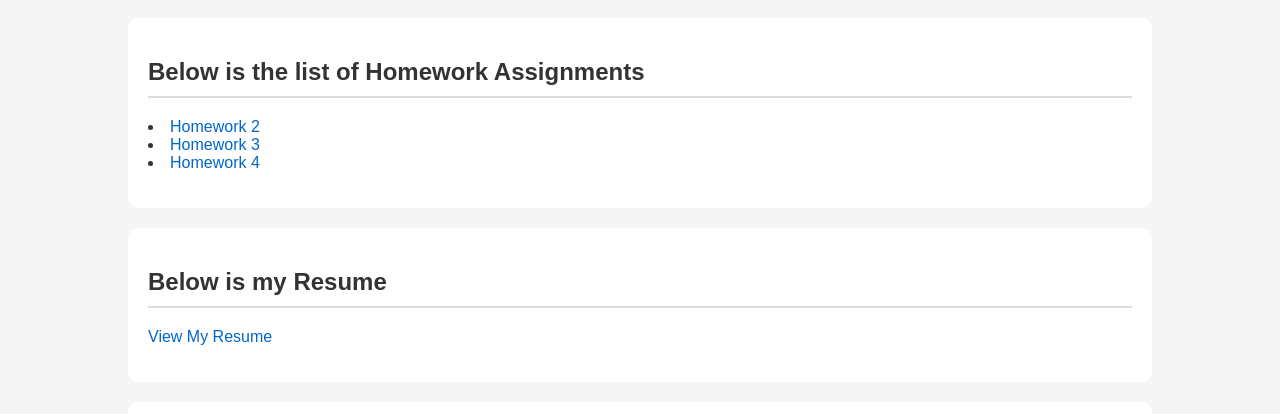
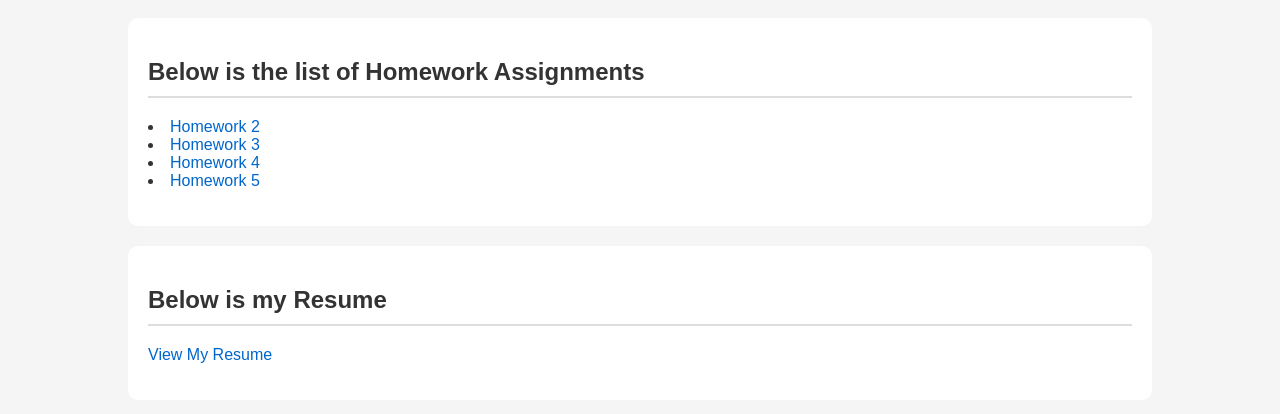
Before and after one commit to Moe-Cyber-Ai/WEB-DESIGN-AII006-, a plain HTML site: page index.html in a window 1280 px wide. Shown: the part 386-800 px from the top of the page. Drawn offline with Linux system fonts and the light colour scheme.

Commit message:
Add Homework 5 link to index.html
Added Homework 5 link to the assignments section.

```diff
--- a/index.html
+++ b/index.html
@@ -33,6 +33,7 @@
                 <li> <a href="files/Homework_2.pdf" target="_blank">Homework 2</a> </li>
                 <li> <a href="files/Homework_3.pdf" target="_blank">Homework 3</a> </li>
                 <li> <a href="files/Homework_4.pdf" target="_blank">Homework 4</a> </li>
+                <li> <a href="files/Homework_5.pdf" target="_blank">Homework 5</a> </li>
             </p>
         </section>
 
```
